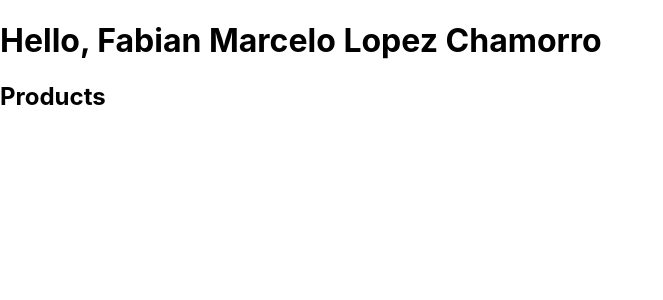
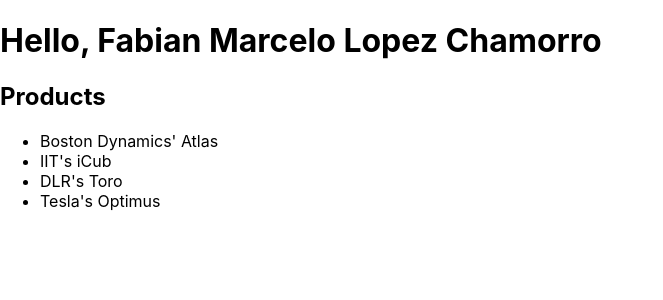
Before and after one commit to fabianlopezch/Beginning_React_Fabian_Lopez, a React (Create React App) app in the folder my_first_react_app/: page / in a window 1280 px wide. Shown: the top 300 px of the page, without its empty margins (0-663 px from the left). Built offline with nearby package versions, Linux system fonts and the light colour scheme.

Commit message:
Displaying a list of products

```diff
--- a/my_first_react_app/src/Products.js
+++ b/my_first_react_app/src/Products.js
@@ -2,9 +2,15 @@
 
 class Products extends Component {
     render() {
+
+        const products = ["Boston Dynamics' Atlas", "IIT's iCub", "DLR's Toro" , "Tesla's Optimus"];
+        const listProducts = products.map((product) =>
+            <li key={product.toString()}>{product}</li>);
+
         return (
             <div>
                 <h2>Products</h2>
+                <ul>{listProducts}</ul>
             </div>
         );
     }
```
